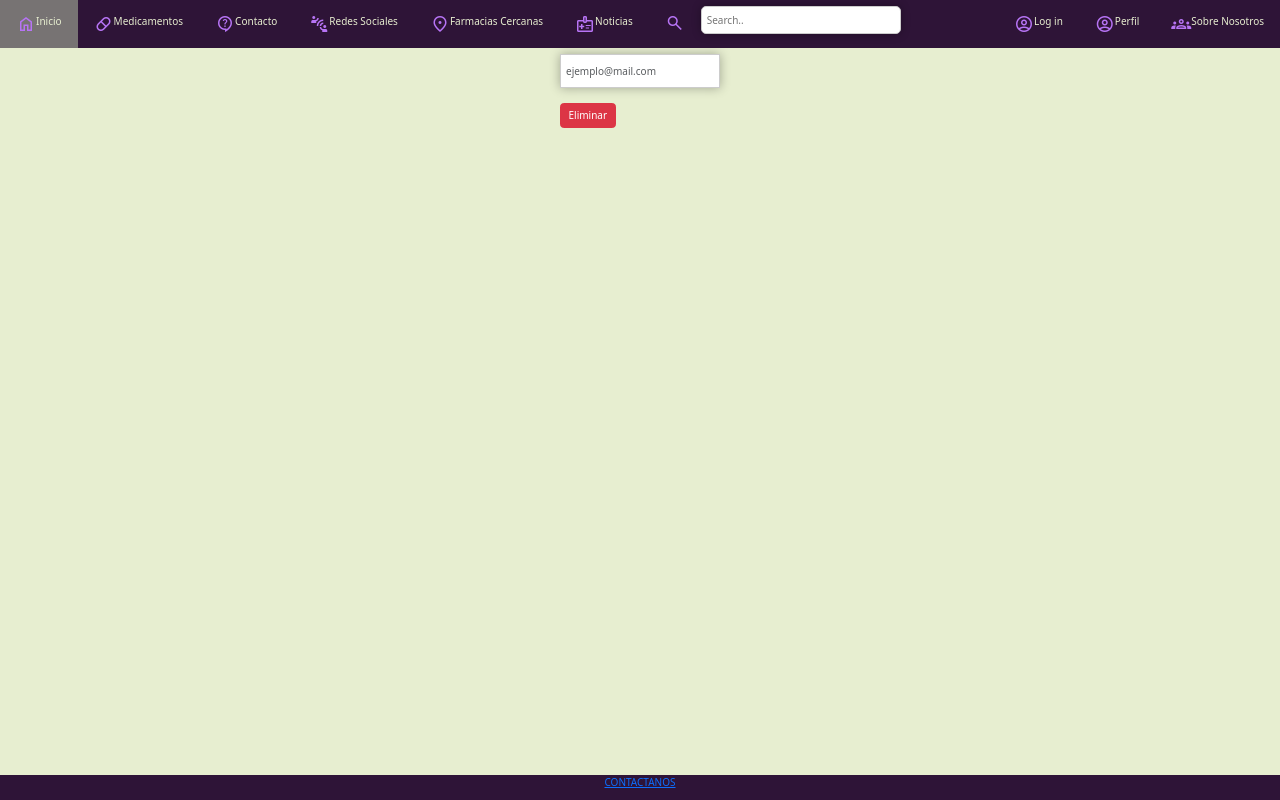
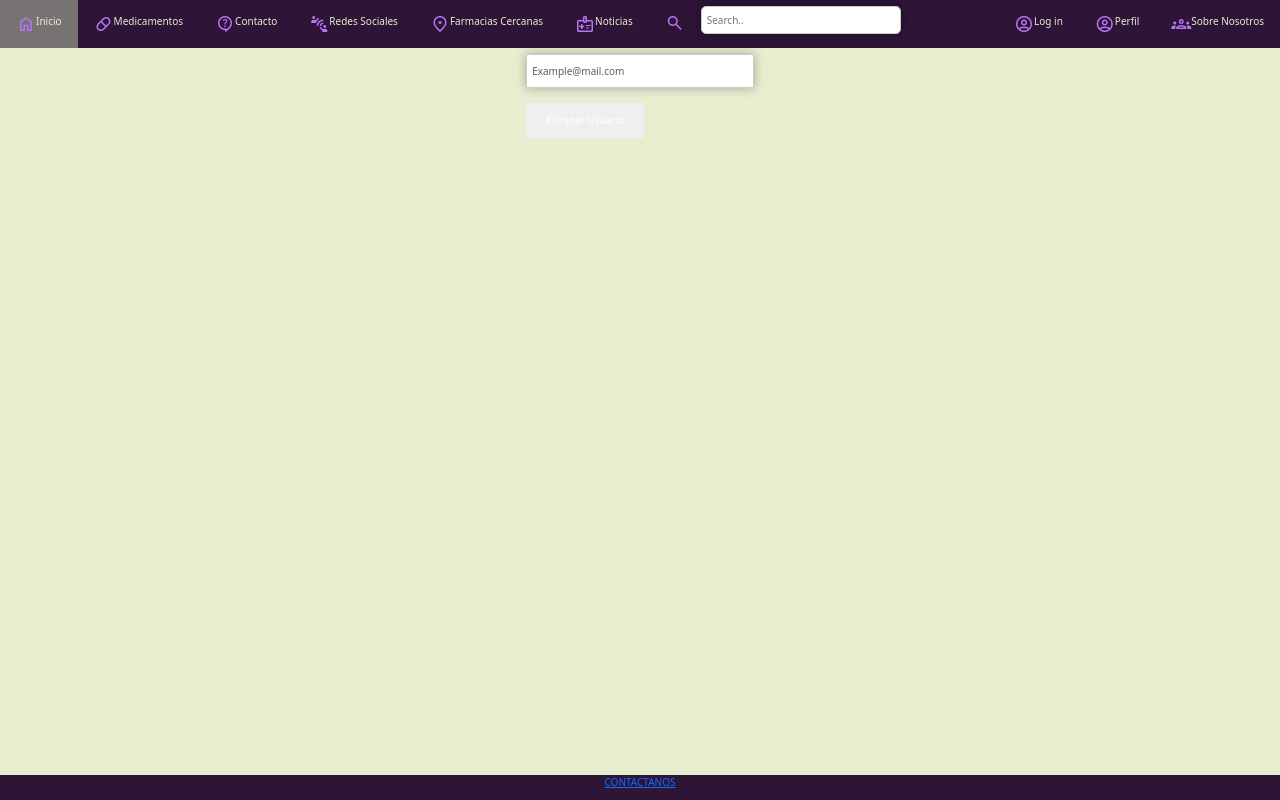
Before and after one commit to prindoxx/ingenieria-web-vite-react, a React (Vite) app: page /Admin in a window 1280 px wide. Built offline with nearby package versions, Linux system fonts and the light colour scheme.

Commit message:
Usuario admin y eliminar usuariod DB

```diff
--- a/src/Admin.jsx
+++ b/src/Admin.jsx
@@ -1,51 +1,69 @@
 import React, { useState } from "react";
-import "./styles.css";
-import "bootstrap/dist/css/bootstrap.css";
-import axios from "axios";
+import './styles.css'
+import 'bootstrap/dist/css/bootstrap.css';
+import $ from 'jquery'
+import { useNavigate } from "react-router-dom";
+import { useForm } from "react-hook-form";
 
 function Admin() {
-  const [mensaje, setMensaje] = useState("");
+  const [email, setEmail] = useState("");
+  const navigate = useNavigate();
 
-  const eliminarUsuario = async (event) => {
+  const handleEmailChange = (event) => {
+    setEmail(event.target.value);
+  };
+
+  const handleDeleteUser = () => {
     event.preventDefault();
-    const email = event.target.email.value;
 
-    try {
-      const response = await axios.delete(
-        `http://localhost:4000/eliminarUsuario/${encodeURIComponent(email)}`
-      );
+    var url = "http://localhost:4000";
+    $.ajax({
+      data: JSON.stringify({ email: email }),
+      contentType: "application/json",
+      type: "DELETE",
+      dataType: "json",
+      url: url+"/eliminarUsuario",
+    })
+      .done(function (data, textStatus, jqXHR) {
+        if (data.error) {
+          console.log("El email no existe");
+          alert("El email no existe");
+        } else {
+          console.log("Usuario eliminado exitosamente");
+          alert("Usuario eliminado exitosamente");
+        }
+      })
+      .fail(function (jqXHR, textStatus, errorThrown) {
+        if (console && console.log) {
+          console.log("La solicitud ha fallado: " + textStatus);
+        }
+      });
+  };
 
-      if (response.data.error) {
-        setMensaje("El usuario no existe en la base de datos.");
-      } else {
-        setMensaje("Usuario eliminado correctamente.");
-      }
-    } catch (error) {
-      console.log("La solicitud ha fallado:", error.message);
-    }
-  };
+
 
   return (
     <>
       <div className="d-flex justify-content-center align-items-center">
         <div>
-          <h2>Admin</h2>
-          <form onSubmit={eliminarUsuario}>
+          <h2>Panel de Administración</h2>
+          <form onSubmit={handleDeleteUser}>
             <div className="mb-3">
-              <label htmlFor="email">Correo: </label>
+              <label htmlFor="email">Email:</label>
               <input
                 id="email"
                 type="email"
                 name="email"
-                placeholder="ejemplo@mail.com"
+                placeholder="Example@mail.com"
                 className="form-control rounded-0"
+                value={email}
+                onChange={handleEmailChange}
               />
             </div>
-            <button type="submit" className="btn btn-danger">
-              Eliminar
+            <button type="submit" id="eliminarUsuario">
+              Eliminar Usuario
             </button>
           </form>
-          {mensaje && <p>{mensaje}</p>}
         </div>
       </div>
     </>
--- a/src/Login.jsx
+++ b/src/Login.jsx
@@ -4,7 +4,6 @@ import 'bootstrap/dist/css/bootstrap.css';
 import $ from 'jquery'
 import { Link, useNavigate } from "react-router-dom";
 import { useForm } from "react-hook-form";
-
 
 
 function Login() {
```
